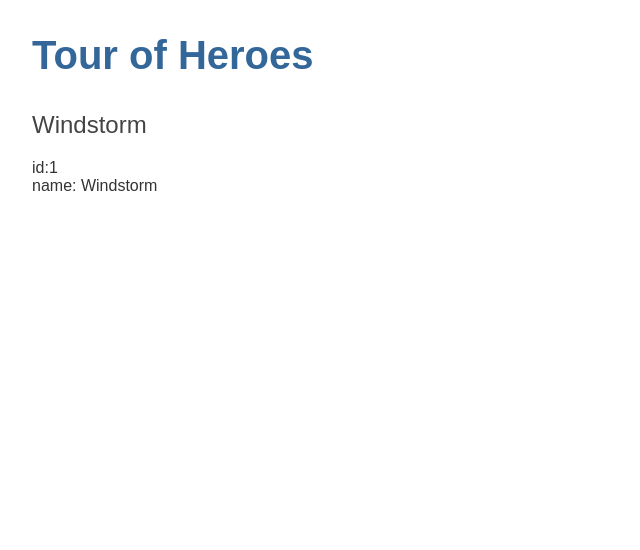
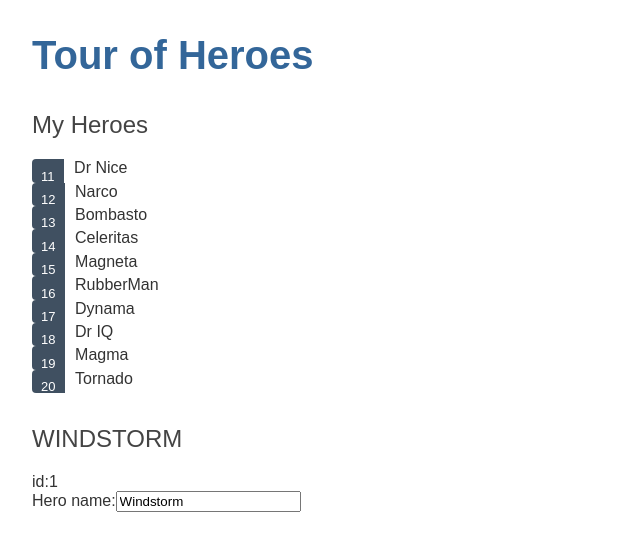
Before and after one commit to ShaniAharon/Angular-tour, an Angular app: page / in a window 1280 px wide. Shown: the top 550 px of the page, without its empty margins (0-640 px from the left). Built offline with nearby package versions, Linux system fonts and the light colour scheme.

Commit message:
feat: add list of heroes

```diff
--- a/src/app/app.module.ts
+++ b/src/app/app.module.ts
@@ -1,4 +1,5 @@
 import { NgModule } from '@angular/core';
+import { FormsModule } from '@angular/forms';
 import { BrowserModule } from '@angular/platform-browser';
 
 import { AppRoutingModule } from './app-routing.module';
@@ -12,7 +13,8 @@
   ],
   imports: [
     BrowserModule,
-    AppRoutingModule
+    AppRoutingModule,
+    FormsModule
   ],
   providers: [],
   bootstrap: [AppComponent]
--- a/src/app/cmps/heroes/heroes.component.html
+++ b/src/app/cmps/heroes/heroes.component.html
@@ -1,5 +1,16 @@
-<section class="heroes">
-  <h2>{{ hero.name }}</h2>
+<section class="heroes-container">
+  <h2>My Heroes</h2>
+  <ul class="heroes">
+    <!-- The *ngFor is Angular's repeater directive. It repeats the host element for each element in a list. -->
+    <li *ngFor="let hero of heroes">
+      <span class="badge">{{ hero.id }}</span> {{ hero.name }}
+    </li>
+  </ul>
+
+  <h2>{{ hero.name | uppercase }}</h2>
   <div><span>id:</span>{{ hero.id }}</div>
-  <div><span>name: </span>{{ hero.name }}</div>
+  <div>
+    <label for="name">Hero name:</label>
+    <input id="name" [(ngModel)]="hero.name" placeholder="name" />
+  </div>
 </section>
--- a/src/app/cmps/heroes/heroes.component.scss
+++ b/src/app/cmps/heroes/heroes.component.scss
@@ -0,0 +1,66 @@
+/* HeroesComponent's private CSS styles */
+.heroes {
+  margin: 0 0 2em 0;
+  list-style-type: none;
+  padding: 0;
+  width: 15em;
+}
+
+.heroes li {
+  display: flex;
+}
+
+.heroes button {
+  flex: 1;
+  cursor: pointer;
+  position: relative;
+  left: 0;
+  background-color: #eee;
+  margin: 0.5em;
+  padding: 0;
+  border-radius: 4px;
+  display: flex;
+  align-items: stretch;
+  height: 1.8em;
+}
+
+.heroes button:hover {
+  color: #2c3a41;
+  background-color: #e6e6e6;
+  left: 0.1em;
+}
+
+.heroes button:active {
+  background-color: #525252;
+  color: #fafafa;
+}
+
+.heroes button.selected {
+  background-color: black;
+  color: white;
+}
+
+.heroes button.selected:hover {
+  background-color: #505050;
+  color: white;
+}
+
+.heroes button.selected:active {
+  background-color: black;
+  color: white;
+}
+
+.heroes .badge {
+  display: inline-block;
+  font-size: small;
+  color: white;
+  padding: 0.8em 0.7em 0 0.7em;
+  background-color: #405061;
+  line-height: 1em;
+  margin-right: 0.8em;
+  border-radius: 4px 0 0 4px;
+}
+
+.heroes .name {
+  align-self: center;
+}
--- a/src/app/cmps/heroes/heroes.component.ts
+++ b/src/app/cmps/heroes/heroes.component.ts
@@ -1,4 +1,5 @@
 import { Component, OnInit } from '@angular/core';
+import { HEROES } from 'src/app/mock-heroes';
 import { Hero } from 'src/app/models/hero';
 
 //@Component is a decorator function that specifies the Angular metadata for the component.
@@ -16,6 +17,8 @@
     name:'Windstorm'
   }
 
+  heroes = HEROES
+
   //The ngOnInit() is a lifecycle hook.
   // Angular calls ngOnInit() shortly after creating a component.
   // It's a good place to put initialization logic.
--- /dev/null
+++ b/src/app/mock-heroes.ts
@@ -0,0 +1,14 @@
+import { Hero } from "./models/hero";
+
+export const HEROES: Hero[] = [
+  { id: 11, name: 'Dr Nice' },
+  { id: 12, name: 'Narco' },
+  { id: 13, name: 'Bombasto' },
+  { id: 14, name: 'Celeritas' },
+  { id: 15, name: 'Magneta' },
+  { id: 16, name: 'RubberMan' },
+  { id: 17, name: 'Dynama' },
+  { id: 18, name: 'Dr IQ' },
+  { id: 19, name: 'Magma' },
+  { id: 20, name: 'Tornado' }
+]
```
